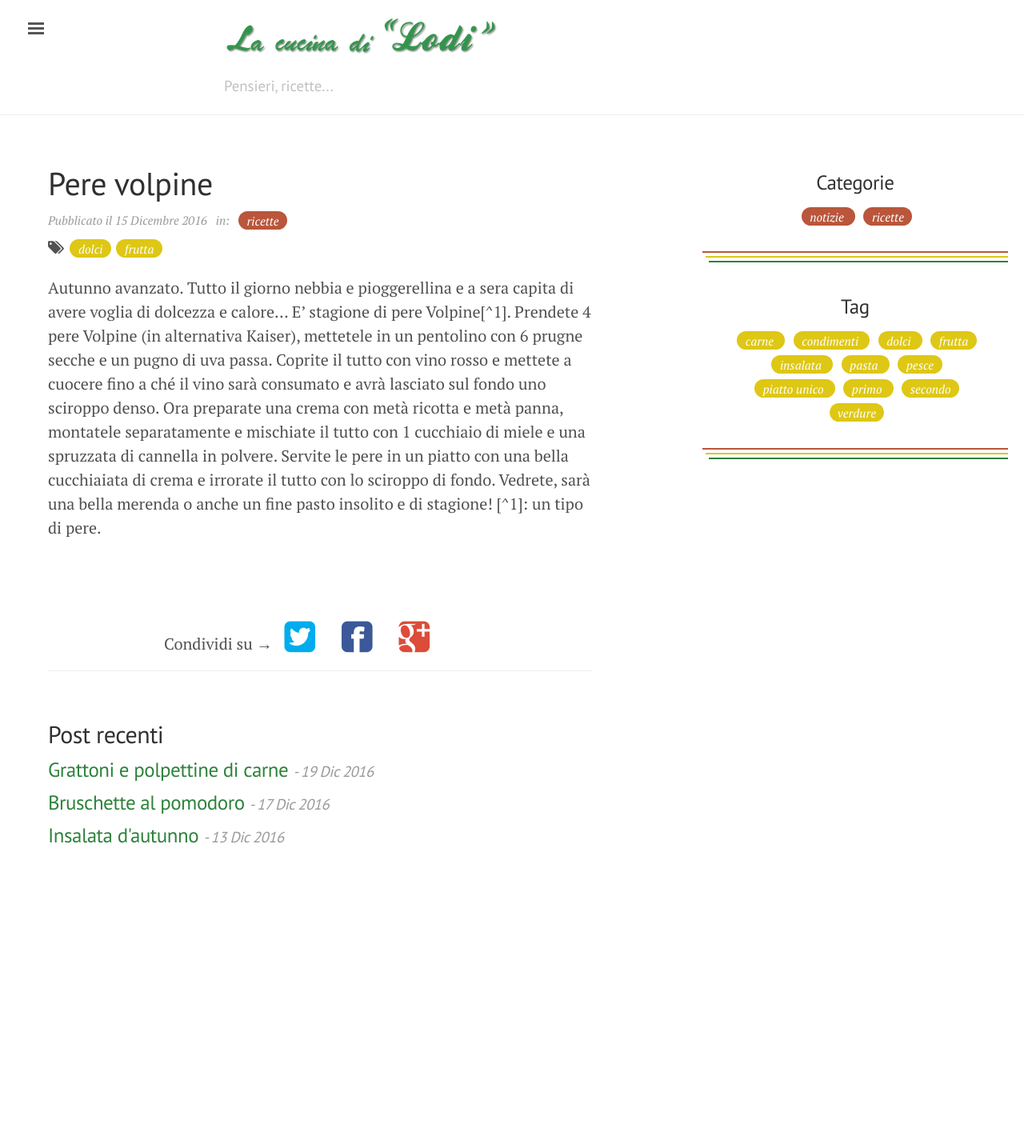
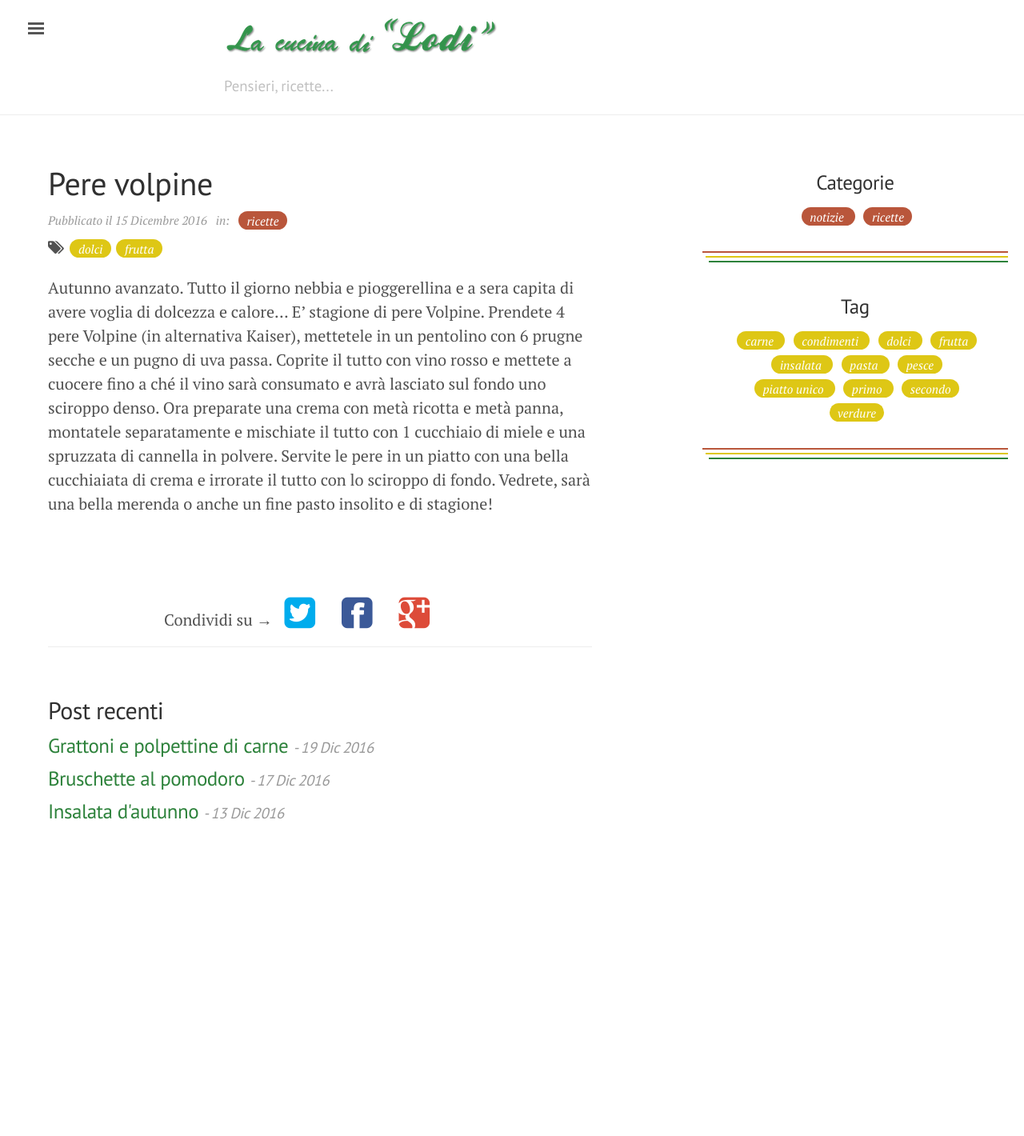
Before and after one commit to gioele-santi/cucina-di-lodi, a Jekyll site: the page built from _posts/2016-12-15-pere-volpine.markdown, in a window 1280 px wide. Shown: the whole page at 80% size. Built offline with Jekyll 4.4.1, drawn with Linux system fonts in a browser that asks for light colours; after the commit the page ends 1390 px from its top, so only the background shows below that.

Commit message:
Update 2016-12-15-pere-volpine.markdown
Footnotes didn't work

```diff
--- a/_posts/2016-12-15-pere-volpine.markdown
+++ b/_posts/2016-12-15-pere-volpine.markdown
@@ -7,6 +7,5 @@ tags: dolci frutta
 ---
 Autunno avanzato. Tutto il giorno nebbia e pioggerellina e a sera capita di avere voglia di dolcezza e calore…
 <!--continua-->
-E' stagione di pere Volpine[^1]. Prendete 4 pere Volpine (in alternativa Kaiser), mettetele in un pentolino con 6 prugne secche e un pugno di uva passa. Coprite il tutto con vino rosso e mettete a cuocere fino a ché il vino sarà consumato e avrà lasciato sul fondo uno sciroppo denso. Ora preparate una crema con metà ricotta e metà panna, montatele separatamente e mischiate il tutto con 1 cucchiaio di miele e una spruzzata di cannella in polvere.
+E' stagione di pere Volpine. Prendete 4 pere Volpine (in alternativa Kaiser), mettetele in un pentolino con 6 prugne secche e un pugno di uva passa. Coprite il tutto con vino rosso e mettete a cuocere fino a ché il vino sarà consumato e avrà lasciato sul fondo uno sciroppo denso. Ora preparate una crema con metà ricotta e metà panna, montatele separatamente e mischiate il tutto con 1 cucchiaio di miele e una spruzzata di cannella in polvere.
 Servite le pere in un piatto con una bella cucchiaiata di crema e irrorate il tutto con lo sciroppo di fondo. Vedrete, sarà una bella merenda o anche un fine pasto insolito e di stagione!
-[^1]: un tipo di pere.
```
